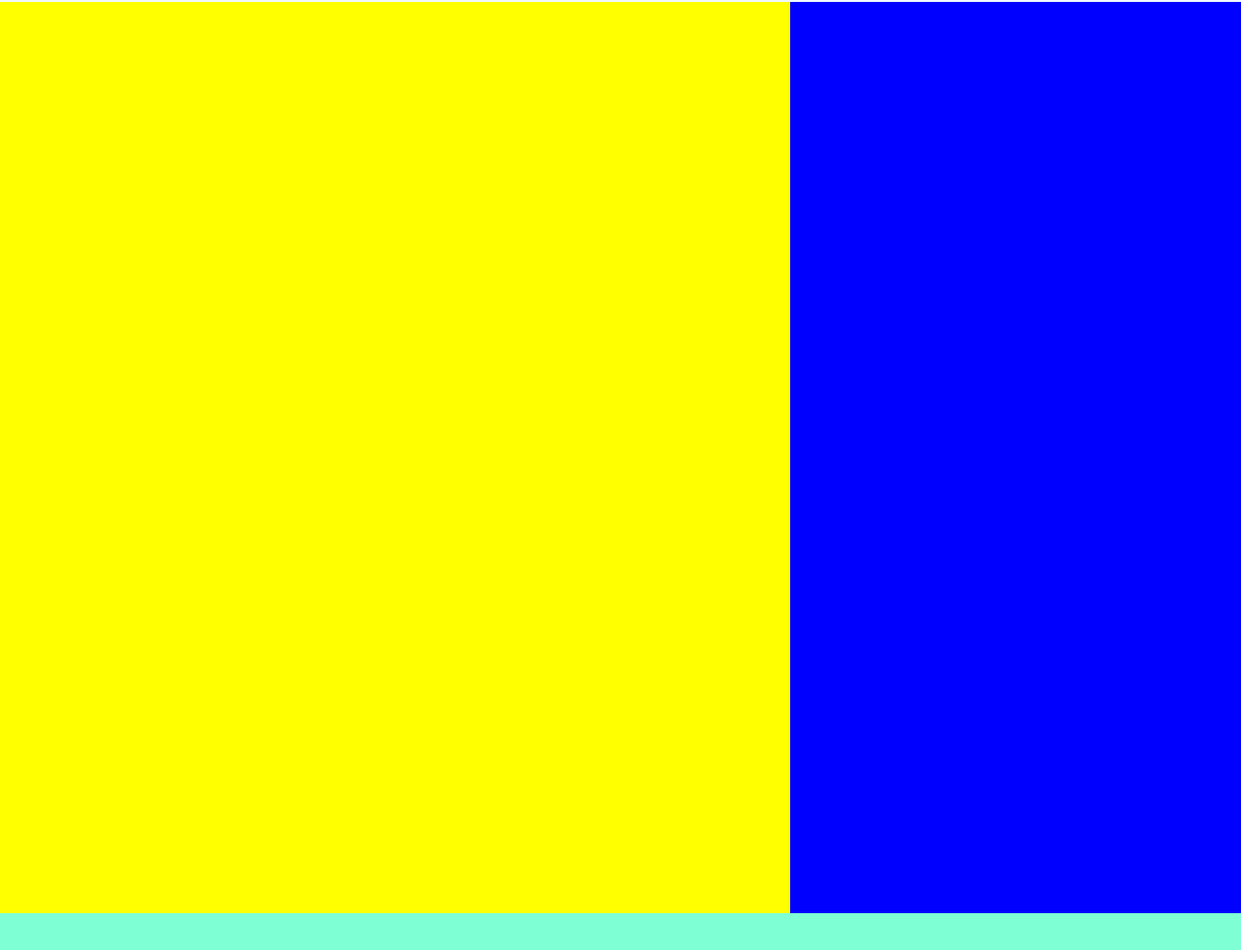
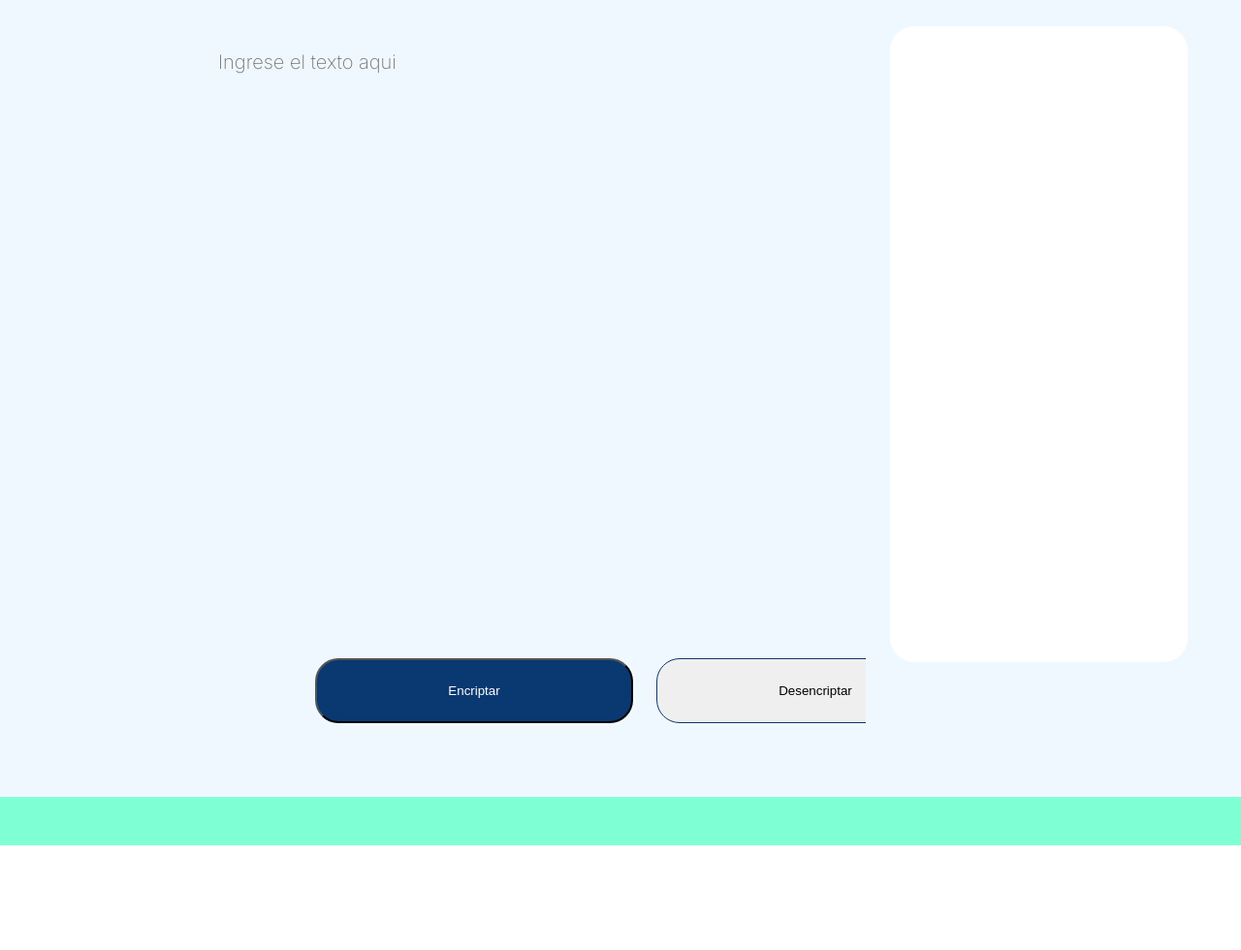
Before and after one commit to HeribertoRey/Alura-Challenge01-Encriptador, a plain HTML site: page html/index.html in a window 1280 px wide. Shown: the part 98-1078 px from the top of the page at 97% size. After the commit the page ends 970 px from the top, so only its background shows below. Drawn offline with Linux system fonts and the light colour scheme.

Commit message:
Modificacion de las secciones

```diff
--- a/css/style.css
+++ b/css/style.css
@@ -23,27 +23,81 @@ header{
 
 main{
     width: 100%;
-    height: 90%;
+    height: 80%;
     background-color: aliceblue;
     display: flex;
 }
 
 section {
-    width: 90%;
-    height: 940PX;
-    background: blue;
+    width: 20%;
+    height: 820px;
+    background: aliceblue;
     display: inline-block;
     justify-content: space-between;
 }
 
 .section1{
-    width: 70%;
-    background: yellow;
+    width: 60%;
+    background: aliceblue;
+    margin: 0px 0px 0px 125px;
+}
+
+.texto_ha_encriptar{
+    width: 100%;
+    height: 50%;
+    border-style: none;
+    font-size: 20px;
+    font-family: "Inter";
+    font-style: normal;
+    resize: none;
+    padding: 0px;
+    margin: 50px 100px 0px;
+    background-color: aliceblue;
+}
+.areaTexto{
+    width: 80%;
+}
+
+.botones{
+    display: flex;
+    flex-direction: row;
+    align-items: flex-start;
+    padding: 0px;
+    gap: 24px;
+    width: 680px;
+    height: 67px;
+    left: 240px;
+    top: 885px;
+    margin: 25px 0px 0px 200px;
+}
+.btn-encriptar{
+    width: 328px;
+    height: 67px;
+    color: white;
+    background: #0A3871;
+    border-radius: 24px;
+}
+
+.btn-desencriptar{
+    width: 328px;
+    height: 67px;
+    border: 1px solid #0A3871;
+    border-radius: 24px;
 }
 
 .section2{
-    width: 40%;
+    width: 30%;
 }
+
+
+.texto_enctriptado{
+    background-color: white;
+    width: 80%;
+    height: 80%;
+    margin: 25px;
+    border-radius: 25px;
+}
+
 
 footer{
     width: 100%;
--- a/html/index.html
+++ b/html/index.html
@@ -21,10 +21,19 @@
     <main>
 
         <section class="section1">
-        </section>
-        <section class="section2">
+            <div class="areaTexto">
+                <textarea class="texto_ha_encriptar" name="texto" id="" cols="30" rows="25" placeholder="Ingrese el texto aqui"></textarea>
+                <div class="botones">
+                    <button class="btn-encriptar">Encriptar</button>
+                    <button class="btn-desencriptar">Desencriptar</button>
+                </div>
+            </div>
         </section>
 
+        <section class="section2">
+            <div class="texto_enctriptado">
+            </div>
+        </section>
     </main>
 
     <footer>
```
